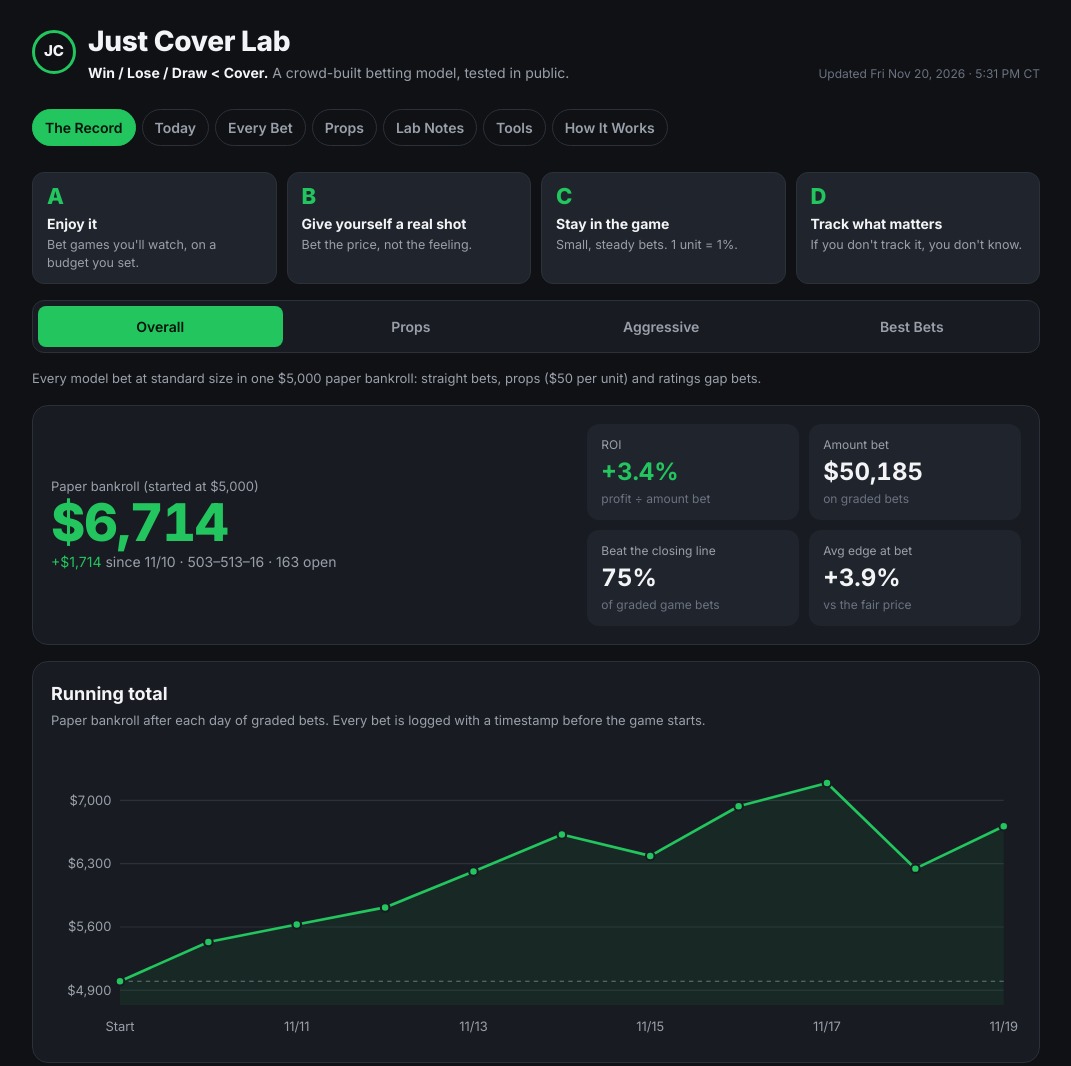
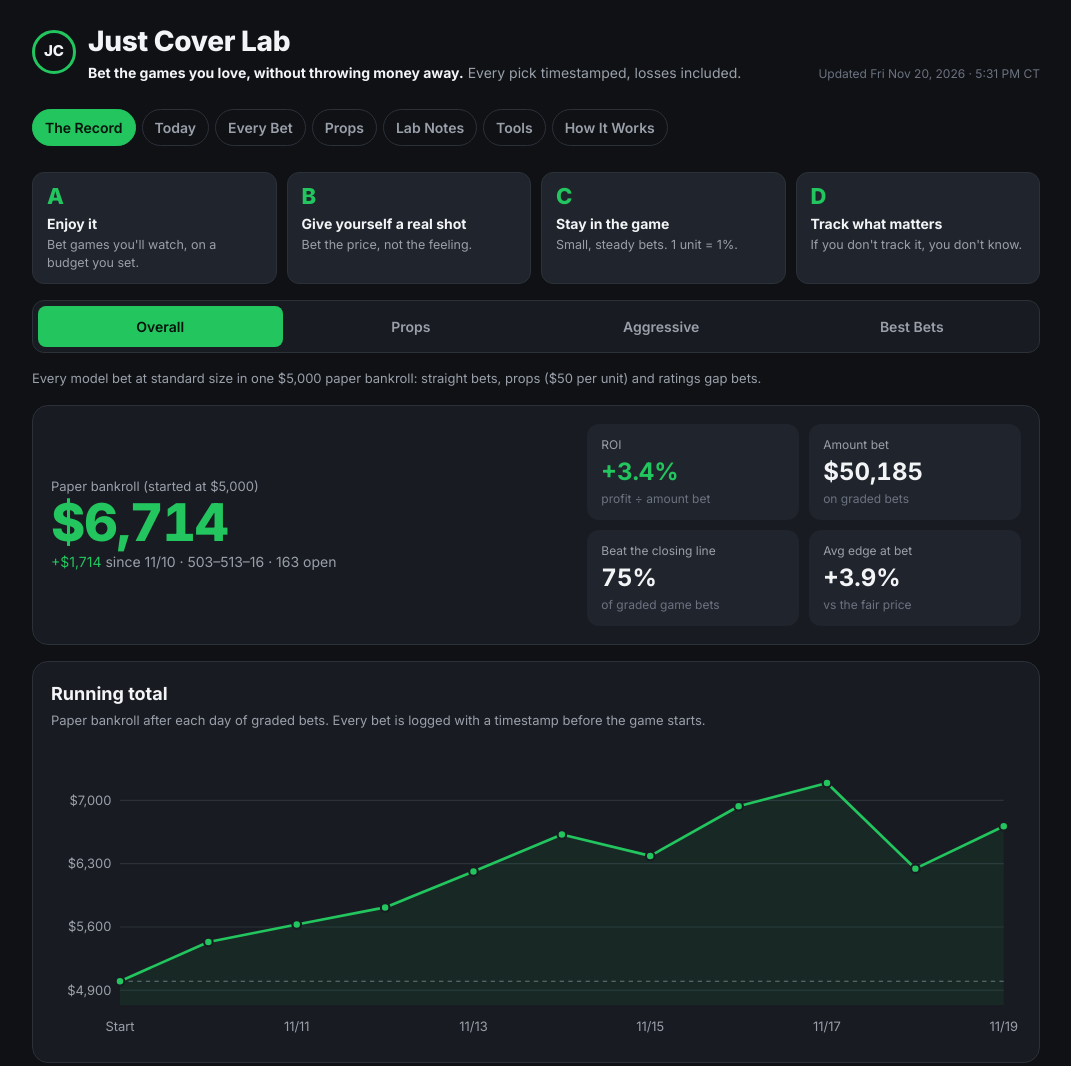
Before and after one commit to JustCoverLab/ustcoverlab-site, a plain HTML site: page index.html in a window 1280 px wide. Shown: the top 1066 px of the page, without its empty margins (104-1175 px from the left). Drawn offline with Linux system fonts and the light colour scheme.

Commit message:
New tagline: Bet the games you love, without throwing money away
Co-Authored-By: Claude Opus 5.5 <noreply@anthropic.com>
Claude-Session: https://claude.ai/code/session_012tgX7ZFvyAeVjxEXVimk1P

```diff
--- a/index.html
+++ b/index.html
@@ -4,6 +4,9 @@
 <meta charset="utf-8">
 <meta name="viewport" content="width=device-width, initial-scale=1">
 <title>Just Cover Lab</title>
+<meta name="description" content="Bet the games you love, without throwing money away. A public betting model: every pick timestamped, losses included.">
+<meta property="og:title" content="Just Cover Lab">
+<meta property="og:description" content="Bet the games you love, without throwing money away. Every pick timestamped, losses included.">
 <link rel="preconnect" href="https://fonts.googleapis.com">
 <link rel="preconnect" href="https://fonts.gstatic.com" crossorigin>
 <link href="https://fonts.googleapis.com/css2?family=Inter:wght@400;500;600;700;800&display=swap" rel="stylesheet">
@@ -117,7 +120,7 @@ input[type=date]{color-scheme:dark} button:disabled{opacity:.4;cursor:default}
 <body>
 <main class="wrap">
   <header>
-    <div class="brand"><div class="logo">JC</div><div><h1>Just Cover Lab</h1><div class="tag"><b>Win / Lose / Draw &lt; Cover.</b> A crowd-built betting model, tested in public.</div></div></div>
+    <div class="brand"><div class="logo">JC</div><div><h1>Just Cover Lab</h1><div class="tag"><b>Bet the games you love, without throwing money away.</b> Every pick timestamped, losses included.</div></div></div>
     <div class="upd" id="upd">Loading…</div>
   </header>
   <nav class="tabs" aria-label="Sections">
```
